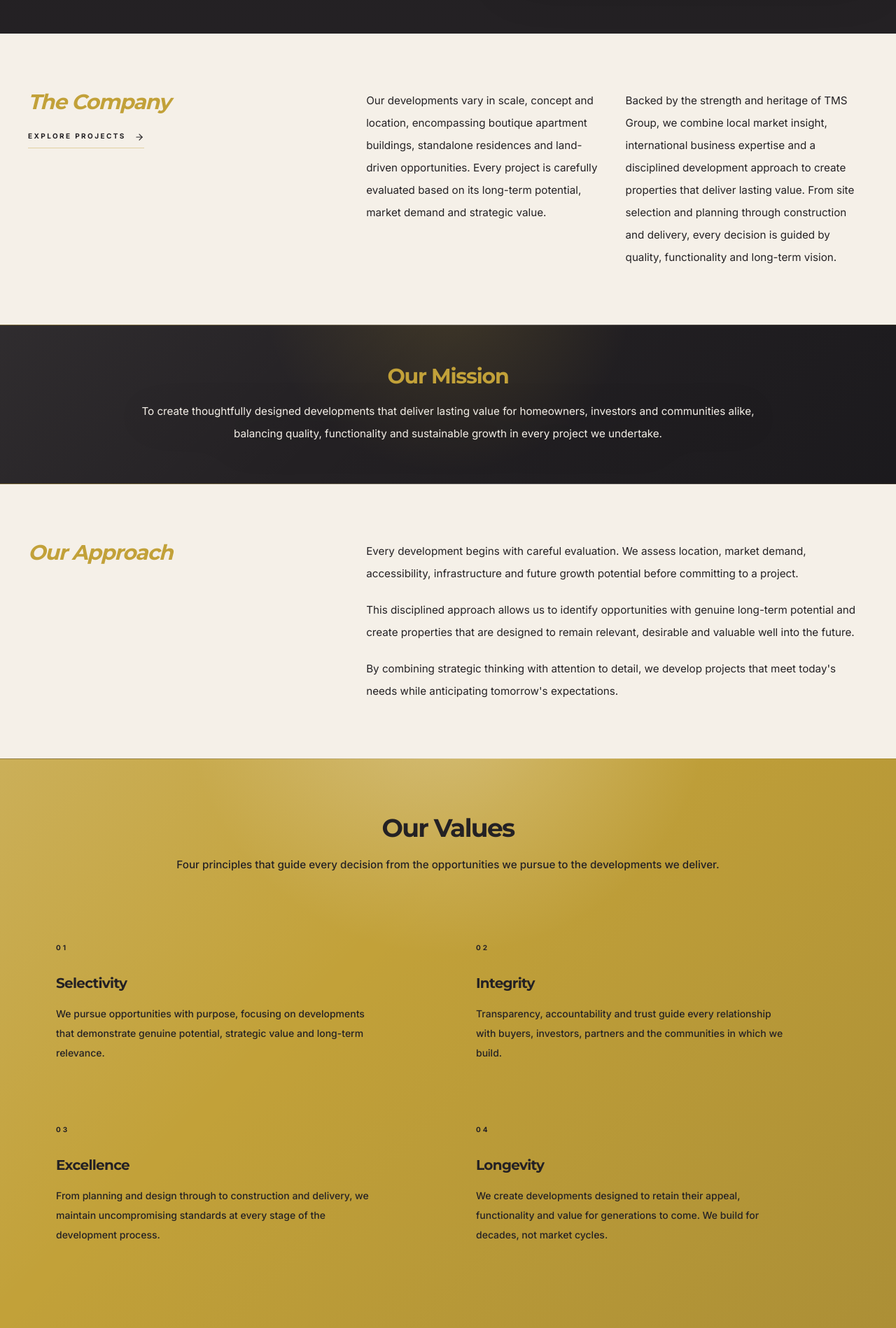
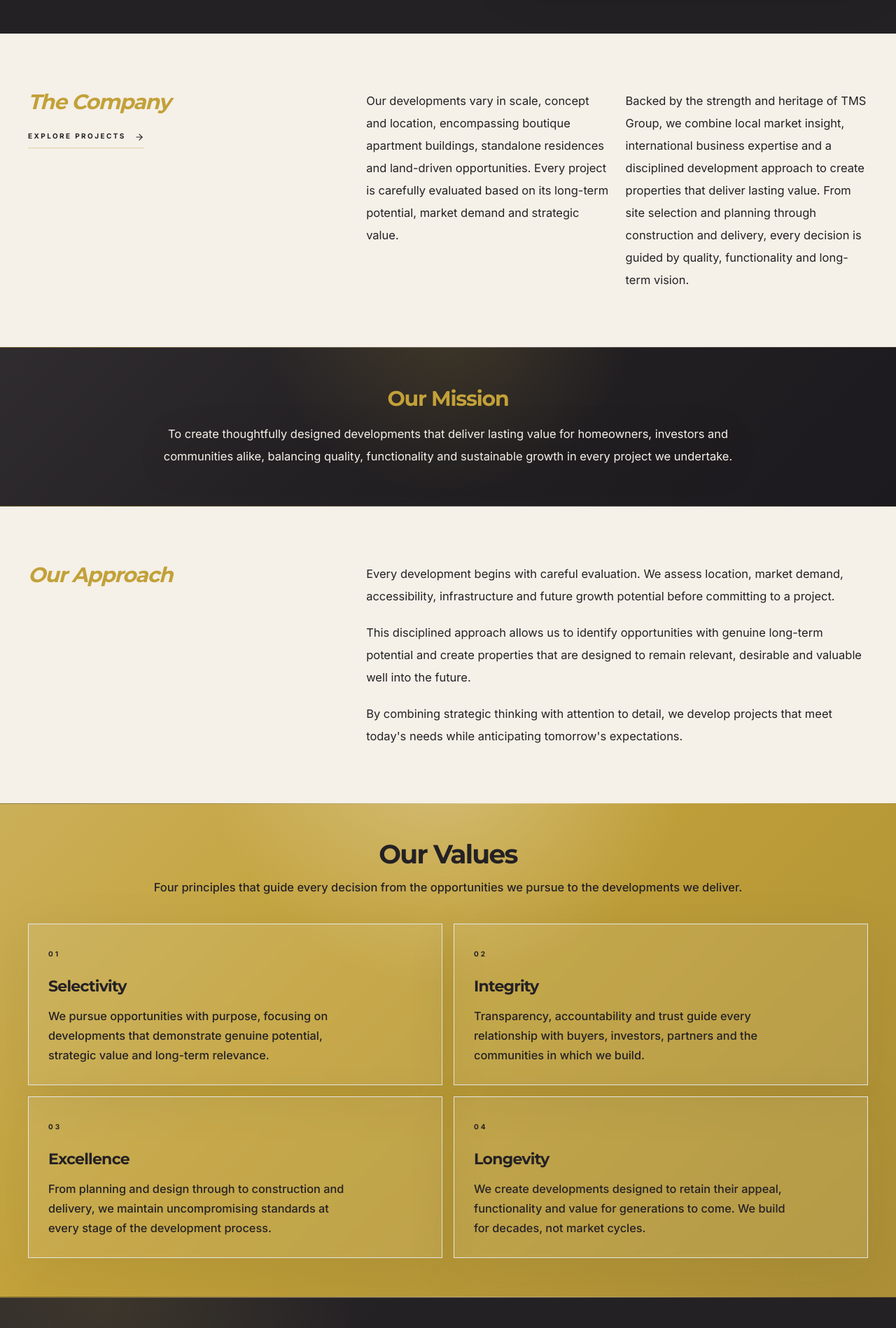
Before and after one commit to tmsgroupeu/tmsestates, a Next.js app in the folder web/: page /en/about in a window 1280 px wide. Shown: the part 560-2458 px from the top of the page at 70% size. Built offline with nearby package versions, Linux system fonts and the light colour scheme; grey boxes are pictures that could not be loaded.

Commit message:
Add files via upload

```diff
--- a/web/src/app/[locale]/about/page.tsx
+++ b/web/src/app/[locale]/about/page.tsx
@@ -107,7 +107,7 @@ export default function AboutPage() {
           >
             <motion.p
               variants={softFade}
-              className="border-l border-[#C2A139]/55 bg-[#242124]/42 px-5 py-5 text-sm leading-7 text-[#F5F0E8]/90 shadow-[0_22px_70px_rgba(0,0,0,0.24)] backdrop-blur-[2px] md:text-base md:leading-8"
+              className="border-l border-[#C2A139]/55 bg-[#242124]/42 px-5 py-5 text-[0.98rem] leading-8 text-[#F5F0E8]/90 shadow-[0_22px_70px_rgba(0,0,0,0.24)] backdrop-blur-[2px] md:text-[1.04rem] md:leading-8"
             >
               TMS Estates is a real estate development company focused on creating residential and mixed-use properties in strategically selected locations across Cyprus.
             </motion.p>
@@ -130,7 +130,7 @@ export default function AboutPage() {
             </motion.div>
           </motion.div>
 
-          <motion.div initial="hidden" whileInView="visible" viewport={{ once: true, margin: "-90px" }} variants={stagger} className="grid gap-6 text-sm leading-7 text-[#242124]/72 md:grid-cols-2 md:text-[0.95rem] md:leading-8">
+          <motion.div initial="hidden" whileInView="visible" viewport={{ once: true, margin: "-90px" }} variants={stagger} className="grid gap-6 text-[0.98rem] leading-8 text-[#242124]/72 md:grid-cols-2 md:text-[1.03rem] md:leading-8">
             <motion.p variants={fadeUp}>
               Our developments vary in scale, concept and location, encompassing boutique apartment buildings, standalone residences and land-driven opportunities. Every project is carefully evaluated based on its long-term potential, market demand and strategic value.
             </motion.p>
@@ -152,7 +152,7 @@ export default function AboutPage() {
             Our Mission
           </motion.h2>
 
-          <motion.p variants={softFade} className="mx-auto mt-4 max-w-4xl text-sm leading-7 text-[#F5F0E8]/84 drop-shadow-[0_8px_24px_rgba(0,0,0,0.36)] md:text-[0.95rem] md:leading-8">
+          <motion.p variants={softFade} className="mx-auto mt-4 max-w-4xl text-[0.98rem] leading-8 text-[#F5F0E8]/84 drop-shadow-[0_8px_24px_rgba(0,0,0,0.36)] md:text-[1.03rem] md:leading-8">
             To create thoughtfully designed developments that deliver lasting value for homeowners, investors and communities alike, balancing quality, functionality and sustainable growth in every project we undertake.
           </motion.p>
         </motion.div>
@@ -166,7 +166,7 @@ export default function AboutPage() {
             </p>
           </motion.div>
 
-          <motion.div initial="hidden" whileInView="visible" viewport={{ once: true, margin: "-90px" }} variants={stagger} className="max-w-3xl space-y-5 text-sm leading-7 text-[#242124]/72 md:text-[0.95rem] md:leading-8">
+          <motion.div initial="hidden" whileInView="visible" viewport={{ once: true, margin: "-90px" }} variants={stagger} className="max-w-3xl space-y-5 text-[0.98rem] leading-8 text-[#242124]/72 md:text-[1.03rem] md:leading-8">
             <motion.p variants={fadeUp}>
               Every development begins with careful evaluation. We assess location, market demand, accessibility, infrastructure and future growth potential before committing to a project.
             </motion.p>
@@ -182,44 +182,44 @@ export default function AboutPage() {
         </div>
       </section>
 
-      <section className="relative overflow-hidden bg-[#C2A139] px-6 py-16 text-[#242124] md:px-10 md:py-20">
+      <section className="relative overflow-hidden bg-[#C2A139] px-6 py-12 text-[#242124] md:px-10 md:py-14">
         <div className="absolute inset-0 bg-[radial-gradient(circle_at_50%_-12%,rgba(245,240,232,0.34),transparent_34%),linear-gradient(135deg,rgba(245,240,232,0.18),transparent_38%,rgba(36,33,36,0.14))]" />
         <div className="values-dark-line pointer-events-none absolute inset-x-0 top-0 h-px" />
         <div className="values-dark-line pointer-events-none absolute inset-x-0 bottom-0 h-px opacity-55" />
 
         <div className="relative mx-auto w-full max-w-7xl">
           <motion.div initial="hidden" whileInView="visible" viewport={{ once: true, margin: "-90px" }} variants={stagger} className="text-center">
-            <motion.h2 variants={fadeUp} className="font-montserrat text-3xl font-semibold tracking-[-0.045em] text-[#242124] drop-shadow-[0_10px_28px_rgba(245,240,232,0.22)] md:text-4xl">
+            <motion.h2 variants={fadeUp} className="font-montserrat text-3xl font-semibold tracking-[-0.045em] text-[#242124] drop-shadow-[0_10px_28px_rgba(245,240,232,0.22)] md:text-[2.35rem]">
               Our Values
             </motion.h2>
 
-            <motion.p variants={softFade} className="mx-auto mt-4 max-w-4xl text-sm font-medium leading-7 text-[#242124]/82 md:text-[0.95rem] md:leading-8">
+            <motion.p variants={softFade} className="mx-auto mt-3 max-w-4xl text-[0.98rem] font-medium leading-8 text-[#242124]/82 md:text-[1.03rem] md:leading-8">
               Four principles that guide every decision from the opportunities we pursue to the developments we deliver.
             </motion.p>
           </motion.div>
 
-          <motion.div initial="hidden" whileInView="visible" viewport={{ once: true, margin: "-90px" }} variants={stagger} className="relative mt-12 grid md:grid-cols-2">
+          <motion.div initial="hidden" whileInView="visible" viewport={{ once: true, margin: "-90px" }} variants={stagger} className="relative mt-9 grid gap-4 md:grid-cols-2">
             <div className="pointer-events-none absolute left-1/2 top-0 hidden h-full w-px -translate-x-1/2 bg-[#242124]/22 md:block" />
             <div className="pointer-events-none absolute left-0 top-1/2 hidden h-px w-full -translate-y-1/2 bg-[#242124]/22 md:block" />
 
             {values.map((value, index) => (
-              <motion.article key={value.title} variants={fadeUp} className="group relative min-h-[220px] overflow-hidden border-b border-[#242124]/16 bg-[#242124]/0 p-7 transition-all duration-500 last:border-b-0 hover:-translate-y-1 hover:bg-[#242124] hover:shadow-[0_30px_100px_rgba(36,33,36,0.28)] md:border-b-0 md:p-10">
+              <motion.article key={value.title} variants={fadeUp} className="group relative min-h-[174px] overflow-hidden border border-[#242124]/18 bg-[#F5F0E8]/10 p-6 shadow-[0_18px_70px_rgba(36,33,36,0.08)] backdrop-blur-[2px] transition-all duration-500 hover:-translate-y-1 hover:border-[#242124] hover:bg-[#242124] hover:shadow-[0_28px_90px_rgba(36,33,36,0.28)] md:p-7">
                 <div className="absolute inset-0 opacity-0 transition-opacity duration-500 group-hover:opacity-100">
-                  <div className="absolute inset-0 bg-[radial-gradient(circle_at_18%_0%,rgba(194,161,57,0.22),transparent_36%),linear-gradient(135deg,rgba(245,240,232,0.075),transparent_44%,rgba(5,7,11,0.34))]" />
-                  <div className="absolute inset-x-8 top-0 h-px bg-gradient-to-r from-transparent via-[#C2A139]/80 to-transparent" />
+                  <div className="absolute inset-0 bg-[radial-gradient(circle_at_18%_0%,rgba(194,161,57,0.24),transparent_34%),linear-gradient(135deg,rgba(245,240,232,0.075),transparent_44%,rgba(5,7,11,0.42))]" />
+                  <div className="absolute inset-x-6 top-0 h-px bg-gradient-to-r from-transparent via-[#C2A139]/90 to-transparent" />
                   <div className="absolute left-0 top-0 h-full w-[3px] bg-gradient-to-b from-[#C2A139] via-[#C2A139]/55 to-transparent opacity-0 transition-opacity duration-500 group-hover:opacity-100" />
                 </div>
 
                 <div className="relative z-10">
-                  <span className="text-[10px] font-bold uppercase tracking-[0.3em] text-[#242124]/62 transition-colors duration-500 group-hover:text-[#C2A139]">
+                  <span className="text-[10px] font-bold uppercase tracking-[0.3em] text-[#242124]/58 transition-colors duration-500 group-hover:text-[#C2A139]">
                     {String(index + 1).padStart(2, "0")}
                   </span>
 
-                  <h3 className="mt-7 font-montserrat text-xl font-semibold tracking-[-0.035em] text-[#242124] transition-colors duration-500 group-hover:text-[#C2A139]">
+                  <h3 className="mt-5 font-montserrat text-[1.28rem] font-semibold tracking-[-0.035em] text-[#242124] transition-colors duration-500 group-hover:text-[#C2A139] md:text-[1.38rem]">
                     {value.title}
                   </h3>
 
-                  <p className="mt-4 max-w-md text-sm font-medium leading-7 text-[#242124]/76 transition-colors duration-500 group-hover:text-[#F5F0E8]/78">
+                  <p className="mt-3 max-w-md text-[0.98rem] font-medium leading-7 text-[#242124]/78 transition-colors duration-500 group-hover:text-[#F5F0E8] md:text-[1.02rem]">
                     {value.text}
                   </p>
                 </div>
```
